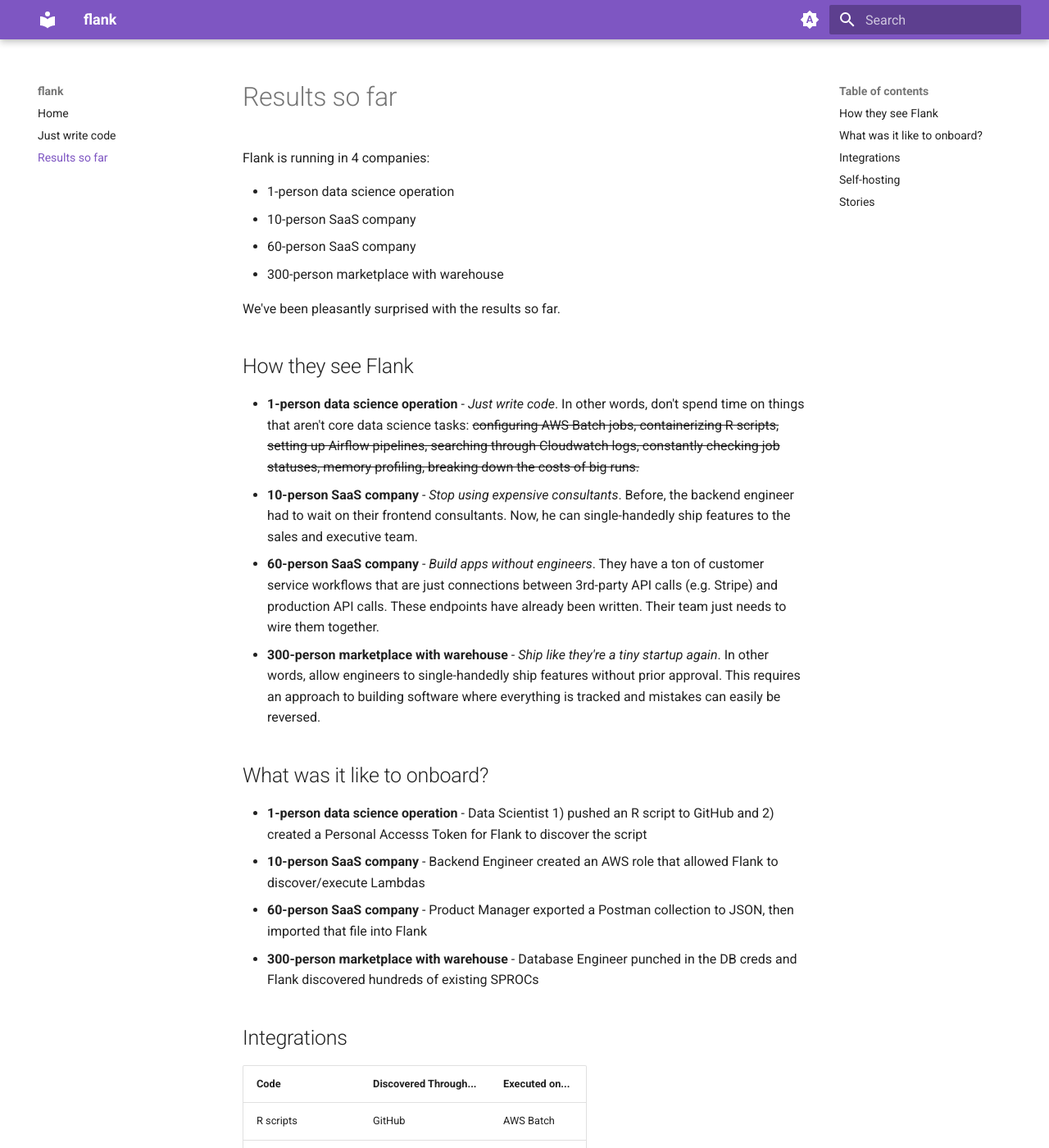
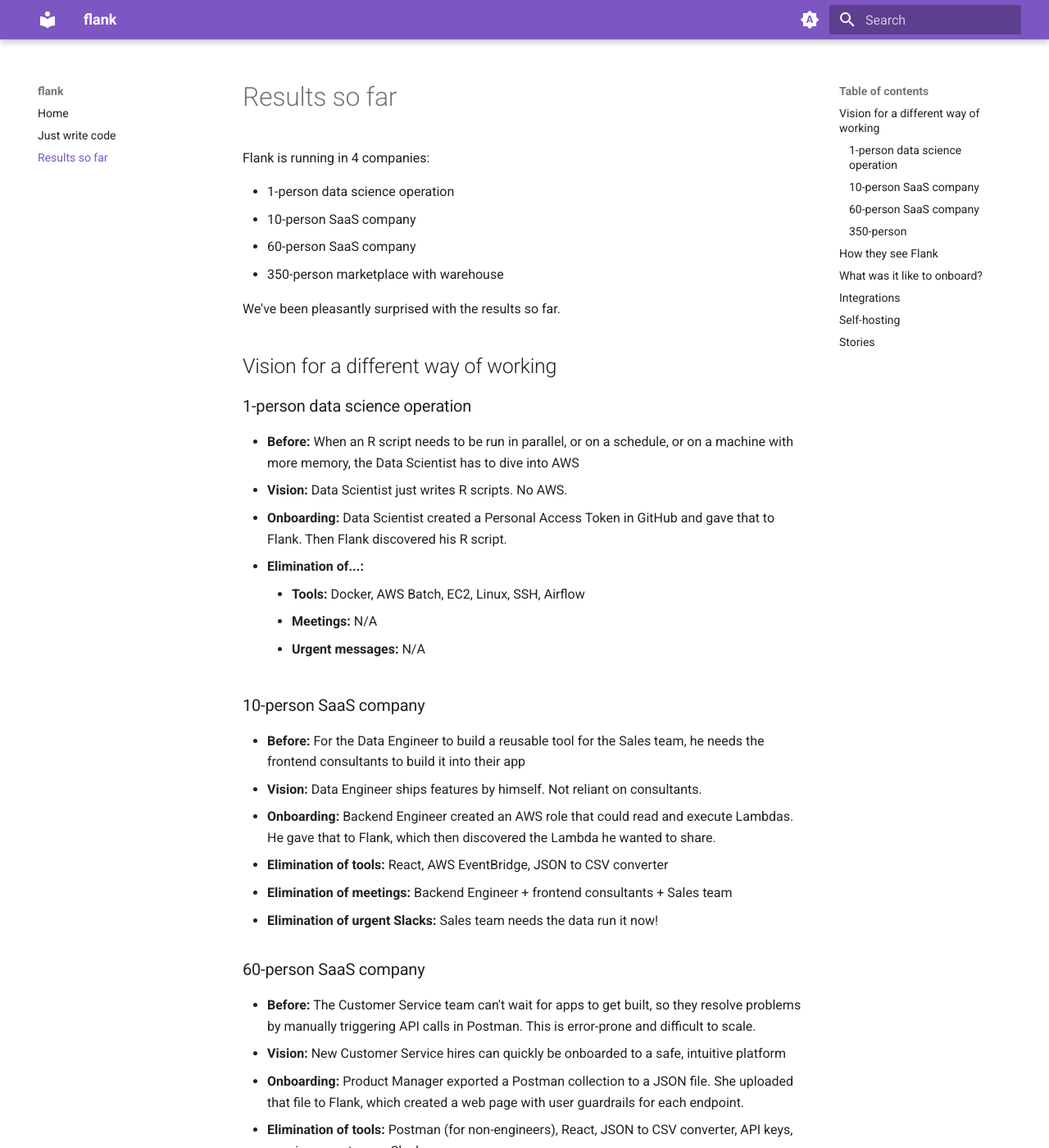
Before and after one commit to btf-org/flank-docs, an MkDocs documentation site: the page built from docs/results.md, in a window 1280 px wide and 1400 px high. Shown: the whole window at 82% size. Built offline with MkDocs 1.6.1 and Material for MkDocs 9.7.7, drawn with Linux system fonts in a browser that asks for light colours; some of the changed text lies outside the part shown.

Commit message:
stopping point

```diff
--- a/docs/results.md
+++ b/docs/results.md
@@ -5,9 +5,44 @@
 - 1-person data science operation
 - 10-person SaaS company
 - 60-person SaaS company
-- 300-person marketplace with warehouse
+- 350-person marketplace with warehouse
 
 We've been pleasantly surprised with the results so far.
+
+## Vision for a different way of working
+
+### 1-person data science operation
+
+- **Before:** When an R script needs to be run in parallel, or on a schedule, or on a machine with more memory, the Data Scientist has to dive into AWS
+- **Vision:** Data Scientist just writes R scripts. No AWS.
+- **Onboarding:** Data Scientist created a Personal Access Token in GitHub and gave that to Flank. Then Flank discovered his R script.
+- **Elimination of...:**
+    - **Tools:** Docker, AWS Batch, EC2, Linux, SSH, Airflow
+    - **Meetings:** N/A
+    - **Urgent messages:** N/A
+
+### 10-person SaaS company
+
+- **Before:** For the Data Engineer to build a reusable tool for the Sales team, he needs the frontend consultants to build it into their app
+- **Vision:** Data Engineer ships features by himself. Not reliant on consultants.
+- **Onboarding:** Backend Engineer created an AWS role that could read and execute Lambdas. He gave that to Flank, which then discovered the Lambda he wanted to share.
+- **Elimination of tools:** React, AWS EventBridge, JSON to CSV converter
+- **Elimination of meetings:** Backend Engineer + frontend consultants + Sales team
+- **Elimination of urgent Slacks:** Sales team needs the data run it now!
+
+### 60-person SaaS company
+
+- **Before:** The Customer Service team can't wait for apps to get built, so they resolve problems by manually triggering API calls in Postman. This is error-prone and difficult to scale.
+- **Vision:** New Customer Service hires can quickly be onboarded to a safe, intuitive platform
+- **Onboarding:** Product Manager exported a Postman collection to a JSON file. She uploaded that file to Flank, which created a web page with user guardrails for each endpoint.
+- **Elimination of tools:** Postman (for non-engineers), React, JSON to CSV converter, API keys, passing secrets over Slack
+- **Elimination of meetings:** Backend Engineers + Frontend Engineers + Product Manager + Customer Service Lead
+
+### 350-person
+
+- **Before:** Every little feature now requires a meeting between a PM, a designer, a React dev, a database engineer, and an API engineer.
+- **Vision:** Ship like it's a tiny startup again.
+- **Onboarding:** Database Engineer created a user for Flank, and then gave Flank the credentials. Flank scanned the database and discovered hundreds of stored procedures, which he imported.
 
 ## How they see Flank
 - **1-person data science operation** - _Just write code_. In other words, don't spend time on things that aren't core data science tasks: ~~configuring AWS Batch jobs, containerizing R scripts, setting up Airflow pipelines, searching through Cloudwatch logs, constantly checking job statuses, memory profiling, breaking down the costs of big runs.~~
```
